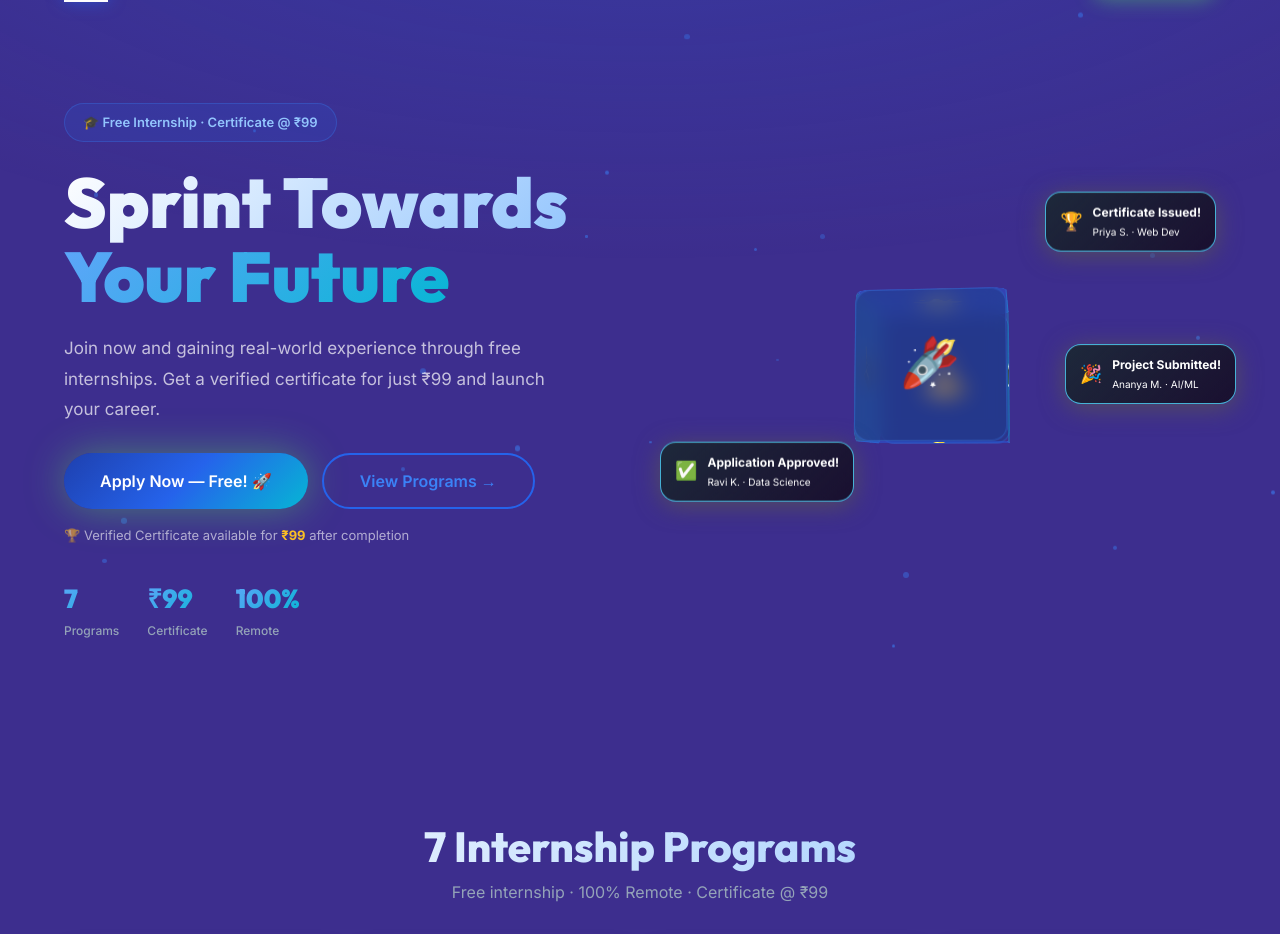
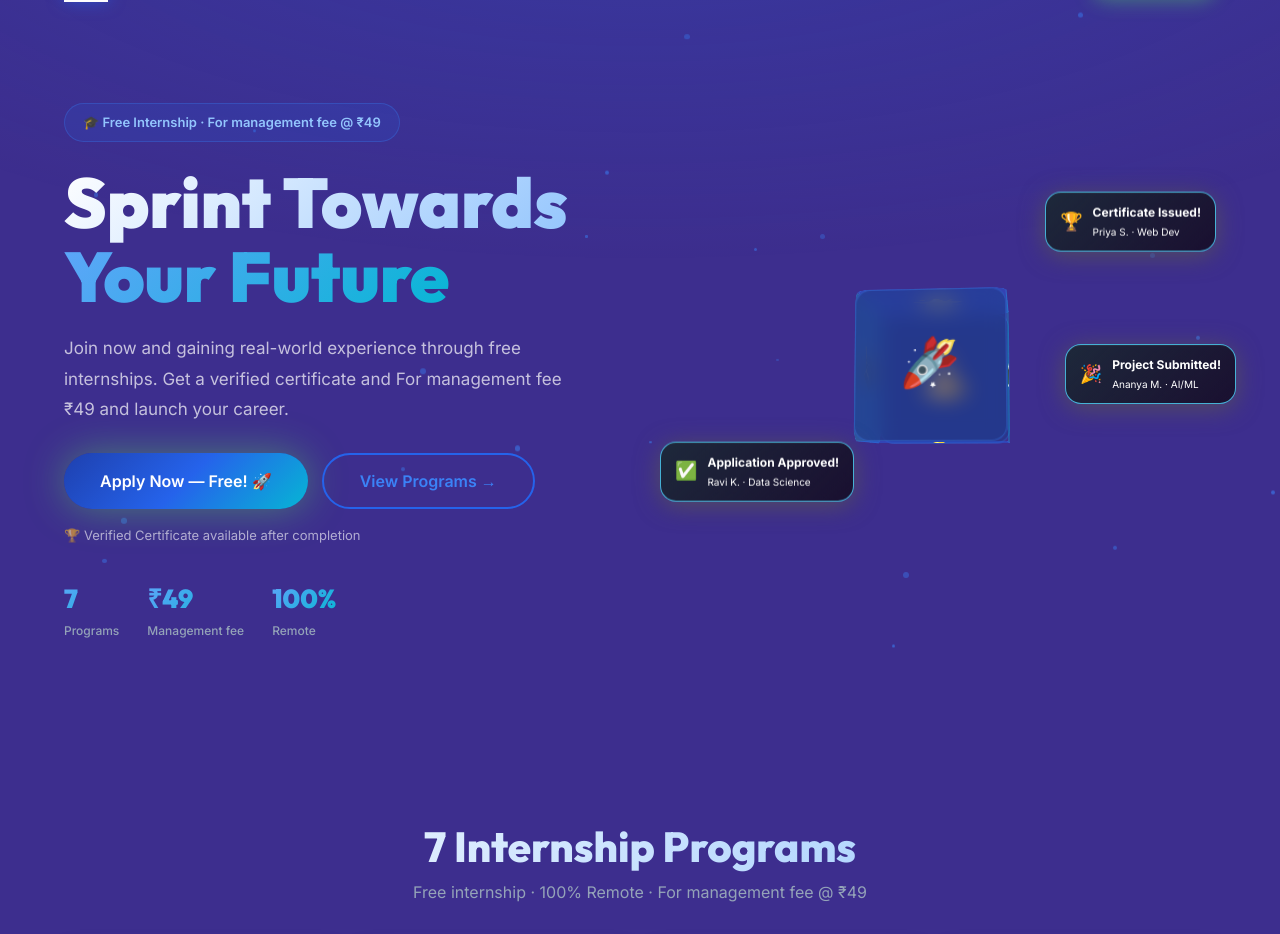
Before and after one commit to MadhanGouda-026/futuresprint-final, a React (Create React App) app in the folder frontend/: page / in a window 1280 px wide. Shown: the part 58-992 px from the top of the page. Built offline with nearby package versions, Linux system fonts and the light colour scheme; no server answers; the HTML template or start-up script is replaced by a standard one.

Commit message:
Update internship pricing and certificate details

```diff
--- a/frontend/src/pages/Home.js
+++ b/frontend/src/pages/Home.js
@@ -31,19 +31,19 @@ export default function Home({ setPage }) {
       <section className="hero">
         <div className="hero-glow" />
         <div className="hero-content">
-          <div className="hero-badge">🎓 Free Internship · Certificate @ ₹99</div>
+          <div className="hero-badge">🎓 Free Internship · For management fee @ ₹49</div>
           <h1 className="hero-title">
             <span className="grad-text2">Sprint Towards</span><br/>
             <span className="grad-text">Your Future</span>
           </h1>
-          <p className="hero-sub">Join now and gaining real-world experience through free internships. Get a verified certificate for just ₹99 and launch your career.</p>
+          <p className="hero-sub">Join now and gaining real-world experience through free internships. Get a verified certificate and For management fee ₹49 and launch your career.</p>
           <div className="hero-btns">
             <button className="btn btn-primary btn-lg glow-btn" onClick={openForm}>Apply Now — Free! 🚀</button>
             <button className="btn btn-outline btn-lg" onClick={() => setPage("programs")}>View Programs →</button>
           </div>
-          <div className="hero-cert-note">🏆 Verified Certificate available for <strong style={{color:"#fbbf24"}}>₹99</strong> after completion</div>
+          <div className="hero-cert-note">🏆 Verified Certificate available<strong style={{color:"#fbbf24"}}></strong> after completion</div>
           <div className="hero-stats">
-            {[["7","Programs"],["₹99","Certificate"],["100%","Remote"]].map(([v,l]) => (
+            {[["7","Programs"],["₹49","Management fee"],["100%","Remote"]].map(([v,l]) => (
               <div key={l} className="hstat"><div className="hstat-val grad-text">{v}</div><div className="hstat-label">{l}</div></div>
             ))}
           </div>
@@ -69,7 +69,7 @@ export default function Home({ setPage }) {
       <section className="section">
         <div style={{textAlign:"center",marginBottom:48}}>
           <h2 className="section-title grad-text2">7 Internship Programs</h2>
-          <p style={{color:"var(--gray)",marginTop:8}}>Free internship · 100% Remote · Certificate @ ₹99</p>
+          <p style={{color:"var(--gray)",marginTop:8}}>Free internship · 100% Remote · For management fee @ ₹49</p>
         </div>
         <div className="domains-grid">
           {DOMAINS.map(d => (
@@ -83,7 +83,7 @@ export default function Home({ setPage }) {
                 <div style={{display:"flex",gap:6,marginBottom:14,flexWrap:"wrap"}}>
                   <span className="badge badge-cyan">Free</span>
                   <span className="badge badge-green">Remote</span>
-                  <span className="badge badge-blue">Cert ₹99</span>
+                  <span className="badge badge-blue">For management fee ₹49</span>
                 </div>
                 <button className="dc-btn" style={{background:d.color,boxShadow:`0 4px 16px ${d.color}55`}} onClick={openForm}>Apply Now →</button>
               </div>
@@ -104,7 +104,7 @@ export default function Home({ setPage }) {
               {n:"01",icon:"📝",title:"Fill Application",desc:"Click Apply Now and fill the Google Form — takes 2 minutes"},
               {n:"02",icon:"✅",title:"Get Approved",desc:"Admin reviews and approves your application within 24hrs"},
               {n:"03",icon:"💻",title:"Complete Tasks",desc:"Work on assigned projects and submit your GitHub link"},
-              {n:"04",icon:"🏆",title:"Get Certificate",desc:"Pay ₹99 and download your QR-verified certificate"},
+              {n:"04",icon:"🏆",title:"Get Certificate",desc:"Pay management fee ₹49 and download your QR-verified certificate"},
             ].map((s,i) => (
               <div key={s.n} className="step-item">
                 <div className="step-num">{s.n}</div>
@@ -126,7 +126,7 @@ export default function Home({ setPage }) {
         <div className="grid-3">
           {[
             {icon:"💸",title:"100% Free",desc:"No fees. Apply, learn and grow completely free.",c:"#10b981"},
-            {icon:"🏆",title:"Cert @ ₹99",desc:"QR-verified certificates for just ₹99 after completion.",c:"#f59e0b"},
+            {icon:"🏆",title:"Management fee @ ₹49",desc:"For management fee ₹49 after completion.",c:"#f59e0b"},
             {icon:"🌐",title:"100% Remote",desc:"Work from anywhere in India. No relocation needed.",c:"#3b82f6"},
             {icon:"💼",title:"Real Projects",desc:"Work on actual industry projects, not dummy assignments.",c:"#8b5cf6"},
             {icon:"🔍",title:"Verifiable ID",desc:"Each certificate has a unique ID that employers can verify.",c:"#06b6d4"},
@@ -145,9 +145,9 @@ export default function Home({ setPage }) {
       <section className="cta-section">
         <div className="cta-glow" />
         <h2 className="grad-text2">Ready to Sprint Into Your Future?</h2>
-        <p>Free internship · Certificate @ ₹99 · 7 Domains · 100% Remote</p>
+        <p>Free internship · For management fee @ ₹49 · 7 Domains · 100% Remote</p>
         <button className="btn btn-primary btn-lg glow-btn" onClick={openForm}>Apply Now — It's FREE! 🚀</button>
-        <p style={{marginTop:14,fontSize:13,color:"#fbbf24"}}>Certificate available for ₹99 after completion</p>
+        <p style={{marginTop:14,fontSize:13,color:"#fbbf24"}}>Certificate available after completion</p>
       </section>
 
       {/* FOOTER */}
```
